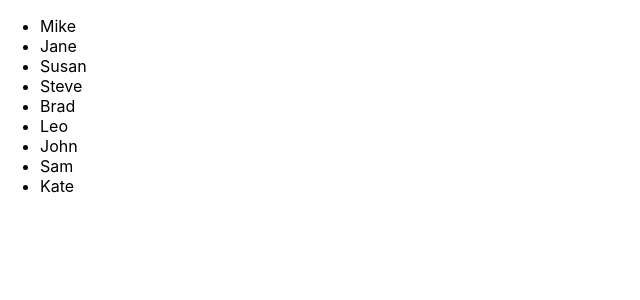
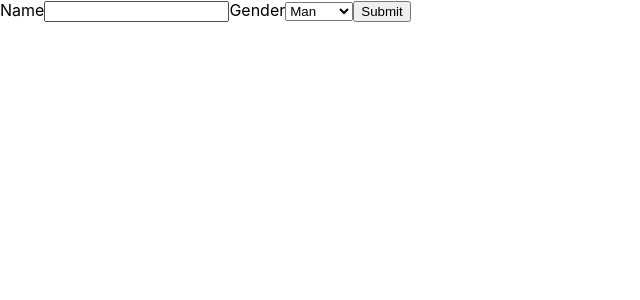
Before and after one commit to JungminMun/React-Study, a React (Create React App) app in the folder my-app/: page / in a window 1280 px wide. Shown: the top 300 px of the page, without its empty margins (0-640 px from the left). Built offline with nearby package versions, Linux system fonts and the light colour scheme.

Commit message:
(실습) 사용자 정보 입력 받기

```diff
--- /dev/null
+++ b/my-app/src/Chapter09/SignUp.js
@@ -0,0 +1,49 @@
+import React from 'react';
+
+class SignUp extends React.Component {
+    constructor(props){
+        super(props);
+
+        this.state = {
+            name: '',
+            gender: 1,
+        }
+    }
+
+    handleChange = (event) => {
+        this.setState({
+            [event.target.name]: event.target.value
+        });
+    }
+
+    render() {
+        var {name, gender} = this.state;
+
+        return(
+            <form onSubmit={this.handleChange}>
+                <label>
+                    Name
+                    <input
+                        type='text'
+                        name={'name'}
+                        value={name}
+                        onChange={this.handleChange}
+                    />
+                </label>
+                <label>
+                    Gender
+                    <select
+                        name = {'gender'}
+                        value={gender}
+                        onChange={this.handleChange}>
+                        <option value={1}>Man</option>
+                        <option value={0}>Woman</option>
+                    </select>
+                </label>
+                <input type='submit' value='Submit'/>
+            </form>
+        )
+    }
+}
+
+export default SignUp;
--- a/my-app/src/index.js
+++ b/my-app/src/index.js
@@ -2,11 +2,11 @@ import React from 'react';
 import ReactDOM from 'react-dom';
 import './index.css';
 import App from './App';
-import AttendanceBook from './Chapter08/AttendanceBook';
+import SignUp from './Chapter09/SignUp';
 import * as serviceWorker from './serviceWorker';
 
 ReactDOM.render(
-  <AttendanceBook />,
+  <SignUp />,
   document.getElementById('root')
 );
 
```
